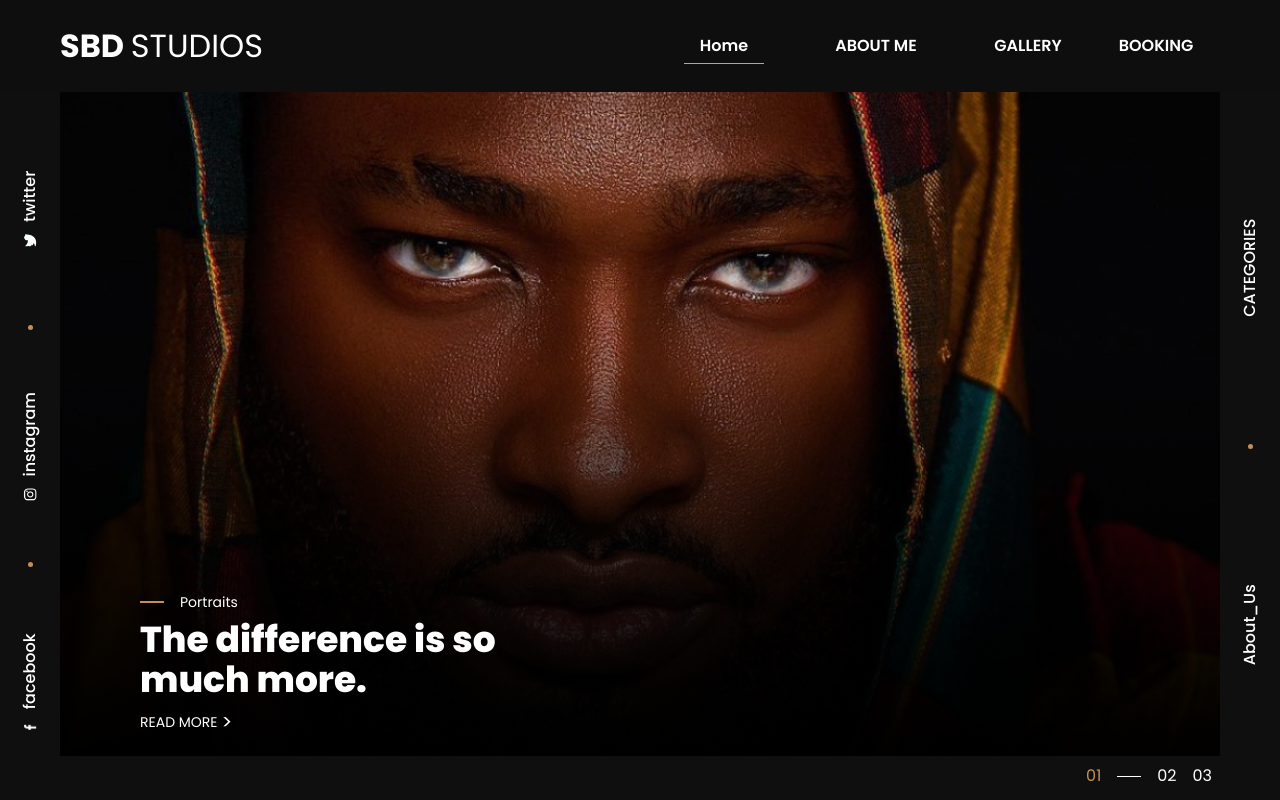
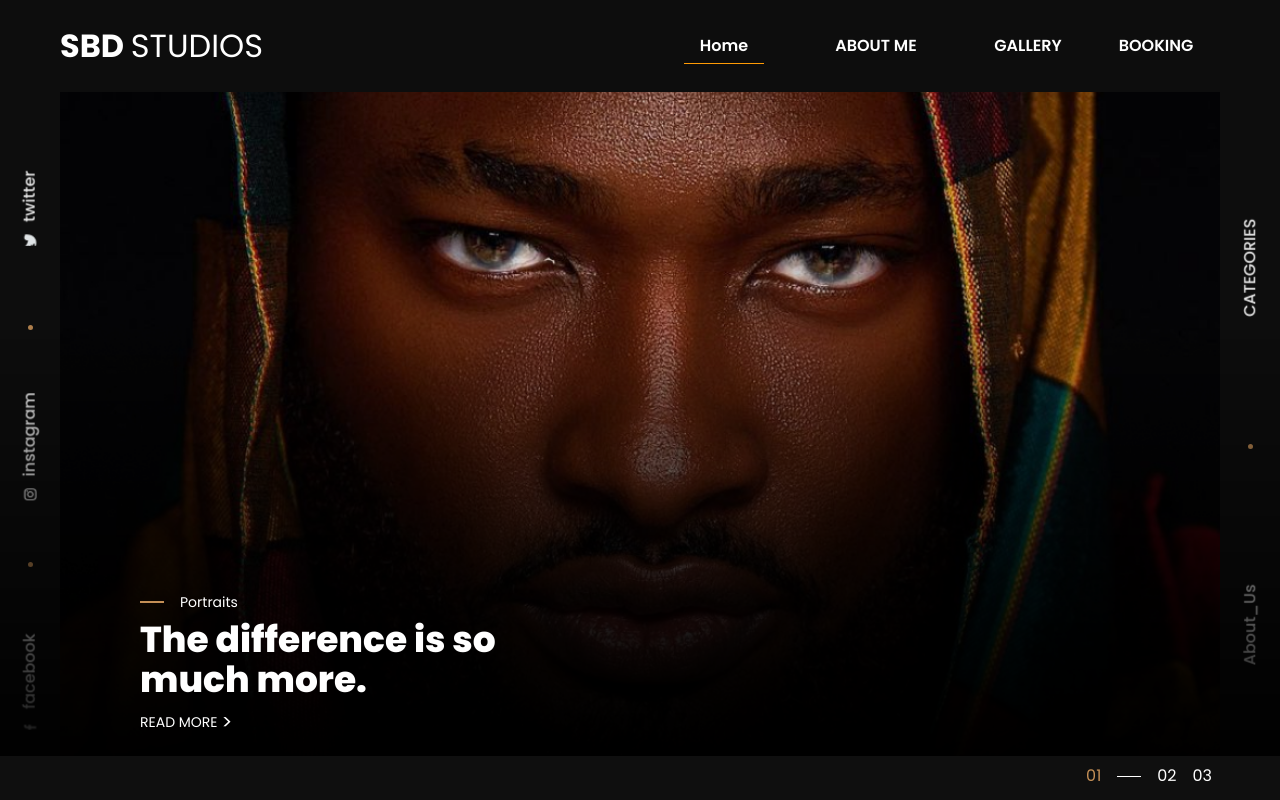
Before and after one commit to egileekada/dara-studio, a Next.js app: page / in a window 1280 px wide. Built offline with nearby package versions, Linux system fonts and the light colour scheme.

Commit message:
update on design

```diff
--- a/components/SliderComponent.tsx
+++ b/components/SliderComponent.tsx
@@ -3,6 +3,37 @@ import React from 'react'
 export default function SliderComponent(props: any) {
 
     const [next, setNext] = React.useState(0)
+
+    const hasWindow = typeof window !== 'undefined';
+    const ref: any = React.useRef(null);
+
+    function getWindowDimensions() {
+      const width = hasWindow ? window.innerWidth : null;
+      const height = hasWindow ? window.innerHeight : null;
+      return {
+        width,
+        height,
+      };
+    }
+
+
+
+    const [windowDimensions, setWindowDimensions] = React.useState(getWindowDimensions());
+
+    React.useEffect(() => {
+      function handleResize() {
+        setWindowDimensions(getWindowDimensions());
+      }
+
+      window.addEventListener('resize', handleResize);
+      return () => window.removeEventListener('resize', handleResize);
+    },);
+
+    console.log(windowDimensions)
+
+    let width: any = windowDimensions.width
+
+    let back = width*3
 
     React.useEffect(() => {
         const t1 = setTimeout(() => {
@@ -10,25 +41,42 @@ export default function SliderComponent(props: any) {
             if(next > 1){
                 setNext(0)
                 props.next(0)
+                ref.current.scrollLeft +=  -back
             } else {
                 setNext(next+1)
                 props.next(next+1)
+                ref.current.scrollLeft +=  windowDimensions.width
             }
         }, 6000);
     },)
 
+    const ClickHandler =(item: any)=>{
+        if(next > item){
+            setNext(0)
+            ref.current.scrollLeft +=  windowDimensions.width
+        }
+    }
+
     return (
-        <div className=' w-full h-full relative  overflow-y-hidden '  >
+        <div className="w-full overflow-x-auto flex scrollBody "  ref={ref}  >
             <div className=' absolute z-10 inset-0  ' style={{background: "linear-gradient(180deg, rgba(0, 0, 0, 0.1) 40.1%, #000000 100%)"}}/>
-            {next === 0 && (
-                <img src='/slide.png' className=' w-full h-full  object-cover ' />
-            )}
-            {next === 1 && (
-                <img src='/slide1.png' className=' w-full h-full  object-cover ' />
-            )}
-            {next === 2 && (
-                <img src='/slide2.png' className=' w-full h-full  object-cover ' />
-            )}
+            <div className=' flex w-auto ' >
+                <div style={{ width: windowDimensions.width+"px"}} className="relative h-full"    >
+                    <img src='/slide.png'  className=' w-full h-full object-cover ' />
+                </div>
+                <div style={{ width: windowDimensions.width+"px"}} className="relative h-full"    >
+                    <img src='/slide1.png' className=' w-full h-full  object-cover ' />
+                </div>
+                <div style={{ width: windowDimensions.width+"px"}} className="relative h-full"    >
+                    <img src='/slide2.png' className=' w-full h-full  object-cover ' />
+                </div>
+                {/* <div style={{ width: windowDimensions.width+""}}  className="relative h-full"  >
+                    <img src='/slide.png'  className=' w-full h-full object-cover ' />
+                </div>  */}
+                {/* <div style={{ width: windowDimensions.width+"", height: windowDimensions.height+""}}   >
+                    <img src='/slide.png' className=' w-full h-full object-cover ' />
+                </div>  */}
+            </div>
             <div className=' absolute lg:px-0 px-6 lg:pl-20 lg:bottom-16 bottom-36 z-30 text-white ' >
                 <div className=' flex items-center ' >
                     <div className=' h-[1.2px] bg-[#C48F56] w-6 ' />
@@ -62,3 +110,26 @@ export default function SliderComponent(props: any) {
         </div>
     )
 }
+
+// function getWindowDimensions() {
+//     const { innerWidth: width, innerHeight: height } = window;
+//     return {
+//       width,
+//       height
+//     };
+//   }
+
+//   export default function useWindowDimensions() {
+//     const [windowDimensions, setWindowDimensions] = useState(getWindowDimensions());
+
+//     useEffect(() => {
+//       function handleResize() {
+//         setWindowDimensions(getWindowDimensions());
+//       }
+
+//       window.addEventListener('resize', handleResize);
+//       return () => window.removeEventListener('resize', handleResize);
+//     }, []);
+
+//     return windowDimensions;
+//   }
```
